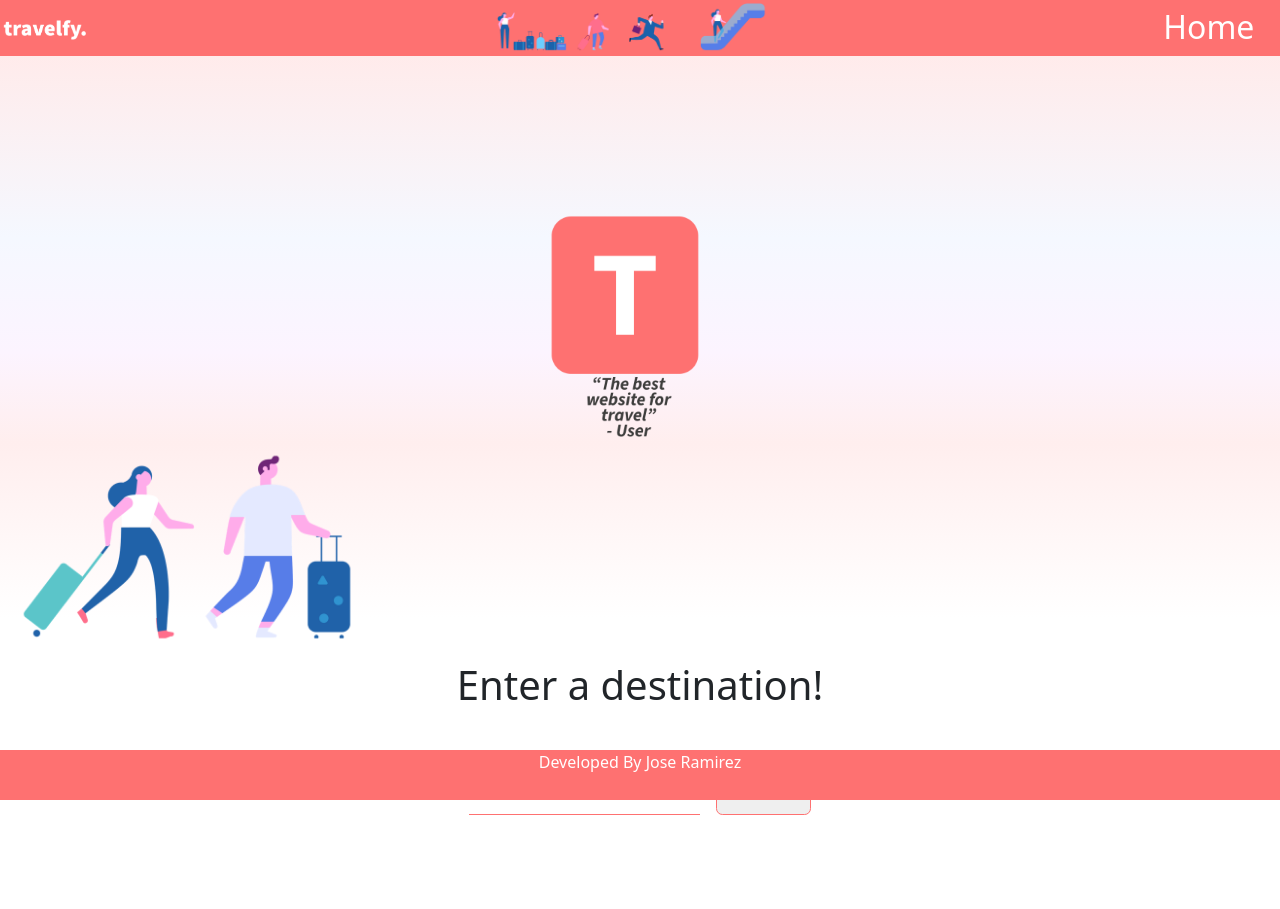
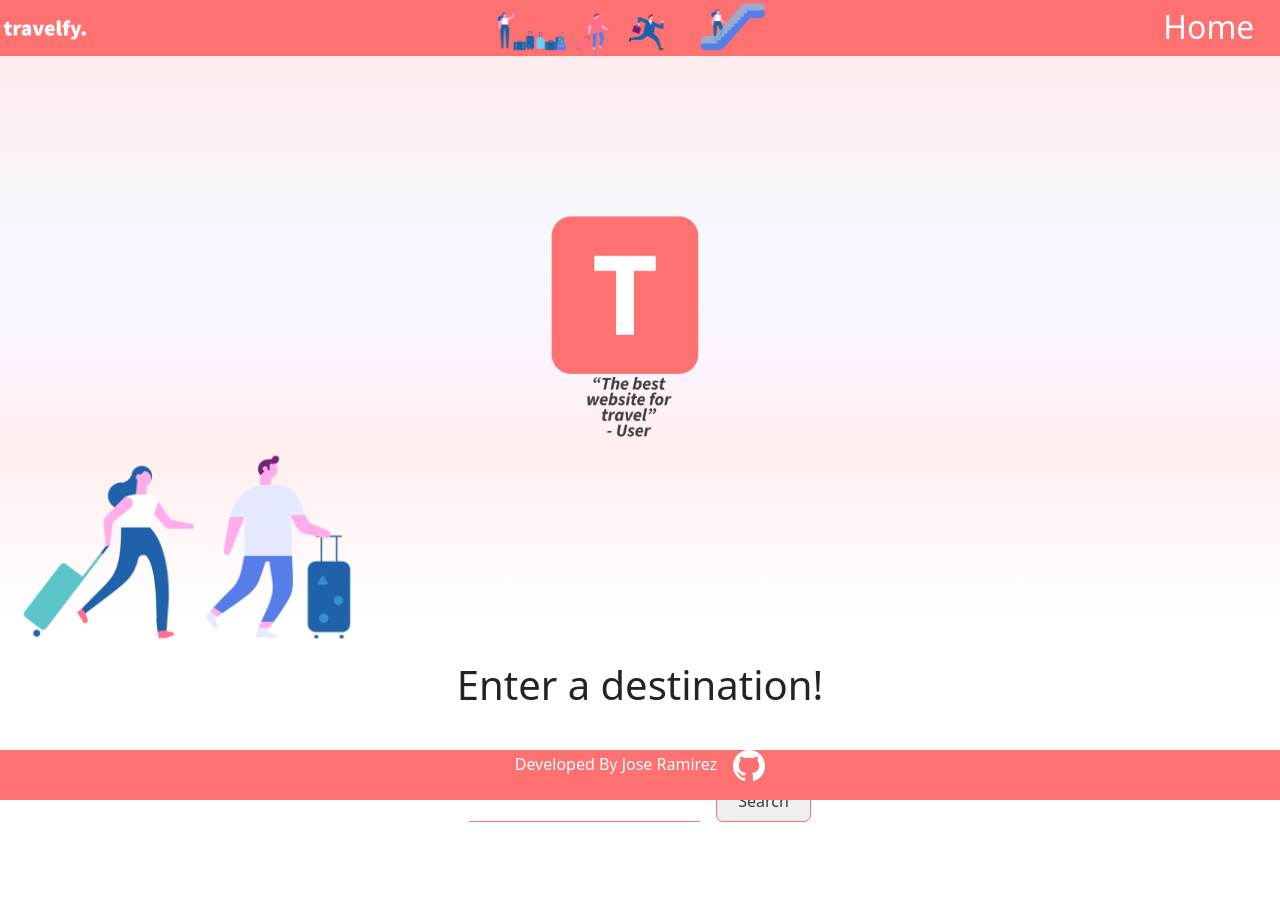
Before and after one commit to pepermz/project3-react, a React (Create React App) app: page / in a window 1280 px wide. Shown: the top 909 px of the page. Built offline with nearby package versions, Linux system fonts and the light colour scheme.

Commit message:
added watermark to footer

```diff
--- a/src/App.css
+++ b/src/App.css
@@ -32,11 +32,16 @@
   background-color: #ff4747;
   color: #f5f5f5;
 }
+.github{
+  margin-left: 1rem;
+  margin-bottom: -30px;
+}
 
 .search-input {
   border-bottom: 1px solid #FE7171;
   padding-bottom: 0.5rem;
   margin-right: 1rem;
+  margin-top: 1rem;
 }
 
 
--- a/src/components/Footer.js
+++ b/src/components/Footer.js
@@ -4,10 +4,11 @@ import FooterImg from "../assets/GitHub-Mark-Light-32px.png"
 function Footer() {
   return (
     <div>
-    <div className='footer1'>Developed By Jose Ramirez</div>
-    <a className="github" href=''>
+    <div className='footer1'>Developed By Jose Ramirez
+    <a className="github" href='https://github.com/pepermz'>
         <img className="github1"  alt="github"src={FooterImg}/>
     </a>
+    </div>
     </div>
   )
 }
```
